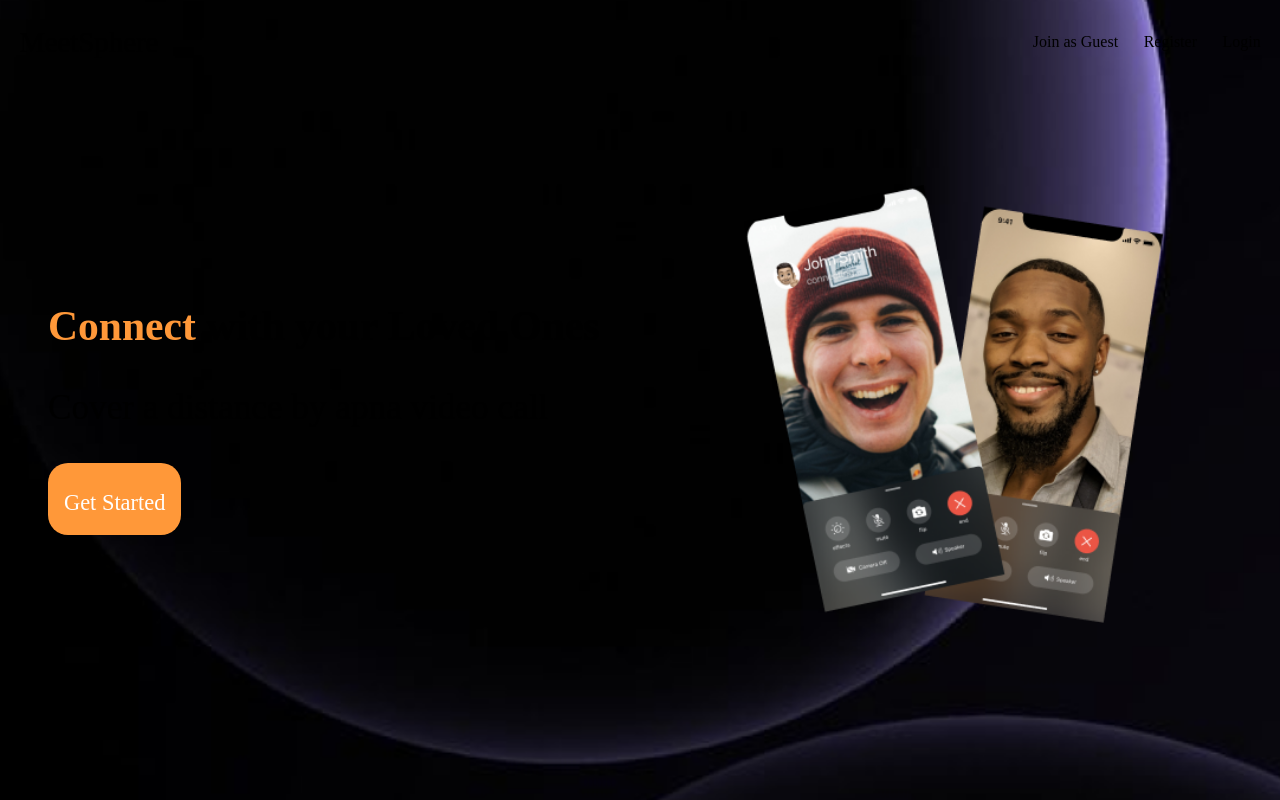
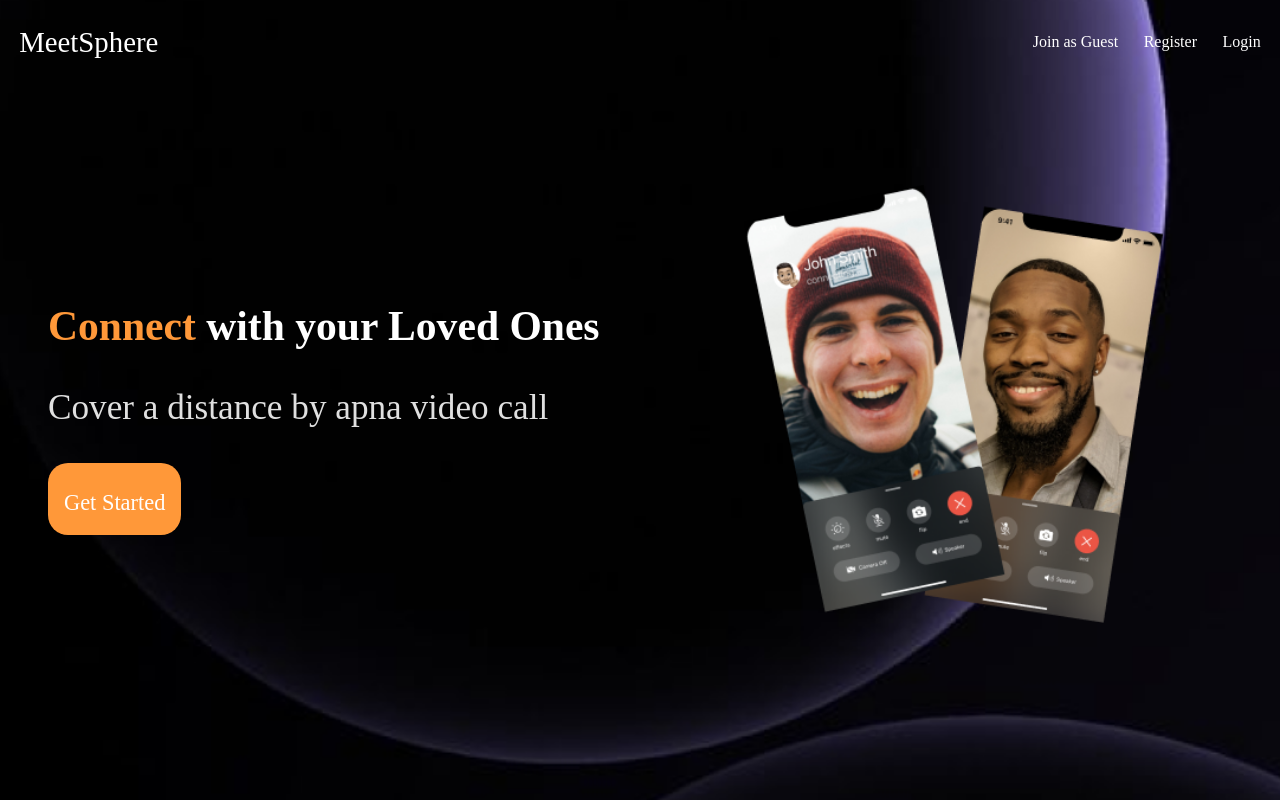
Before and after one commit to prajapatashima19-cloud/meet-sphere, a React app in the folder frontend/: page / in a window 1280 px wide. Built offline with nearby package versions, Linux system fonts and the light colour scheme; no server answers; the HTML template or start-up script is replaced by a standard one.

Commit message:
Fix: landing page text color visibility issue

```diff
--- a/frontend/src/App.css
+++ b/frontend/src/App.css
@@ -10,6 +10,7 @@ body {
   background-repeat: no-repeat;
   background-size: cover;
   background-position: center;
+  color: #ffffff; /* default text color for everything inside */
 }
 
 .landingPageContainer nav {
@@ -26,6 +27,7 @@ body {
   font-size: 1.8rem;
   font-weight: 500;
   margin: 0;
+  color: #ffffff;
 }
 
 .landingPageContainer nav .navList {
@@ -38,6 +40,7 @@ body {
 
 .landingPageContainer nav .navList p {
   margin: 0;
+  color: #ffffff;
 }
 
 .landingMainContainer {
@@ -53,11 +56,17 @@ body {
 .landingMainContainer > div:nth-child(1) {
   font-size: clamp(1.4rem, 3.5vw, 2.2rem);
   flex: 1 1 320px;
+  color: #ffffff;
 }
 
 .landingMainContainer > div:nth-child(1) h1 {
   font-size: clamp(1.6rem, 4vw, 2.6rem);
   line-height: 1.25;
+  color: #ffffff;
+}
+
+.landingMainContainer > div:nth-child(1) p {
+  color: #e0e0e0; /* slightly muted white for the subtext */
 }
 
 .landingMainContainer > div:nth-child(1) div[role="button"] {
```
